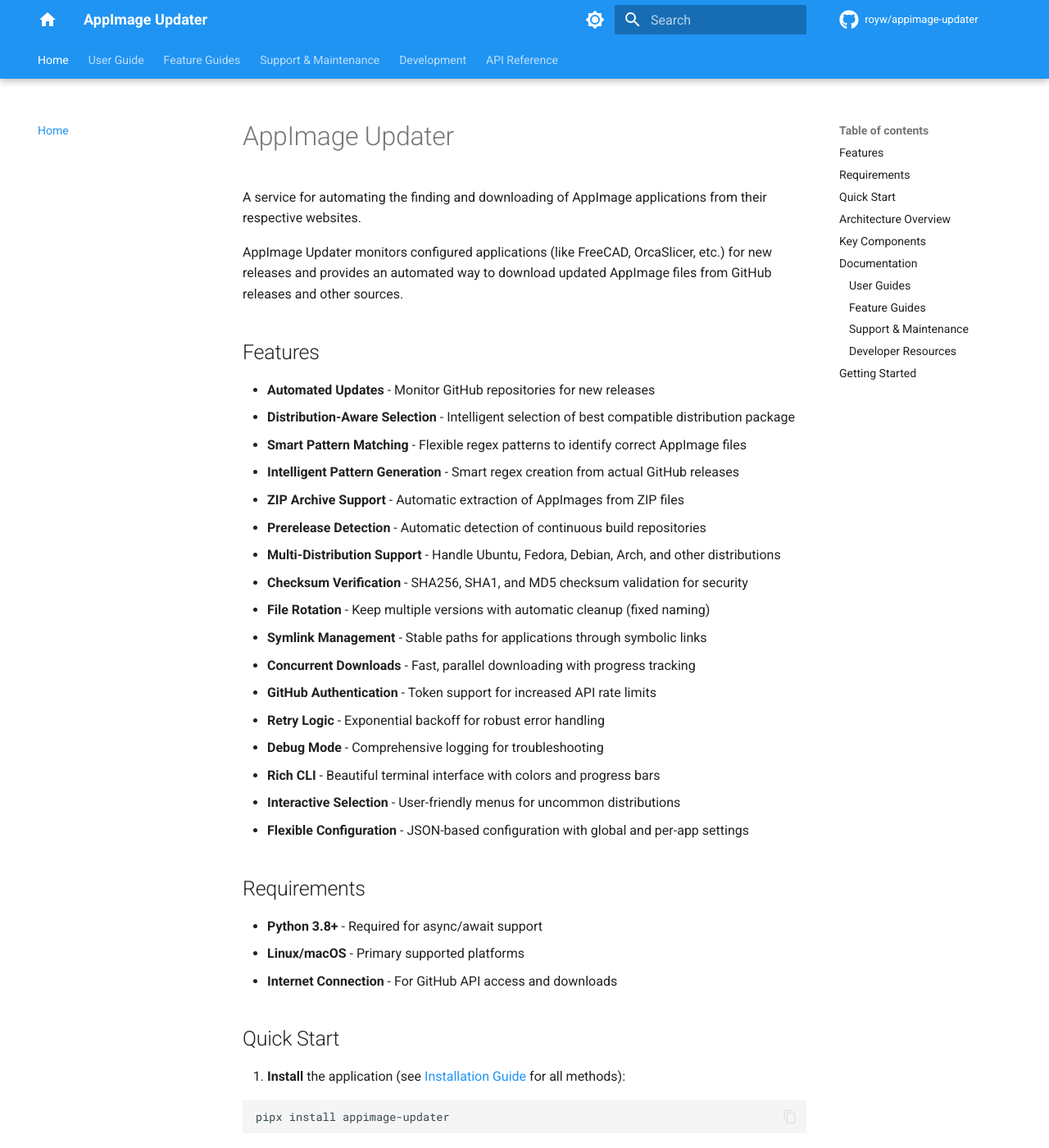
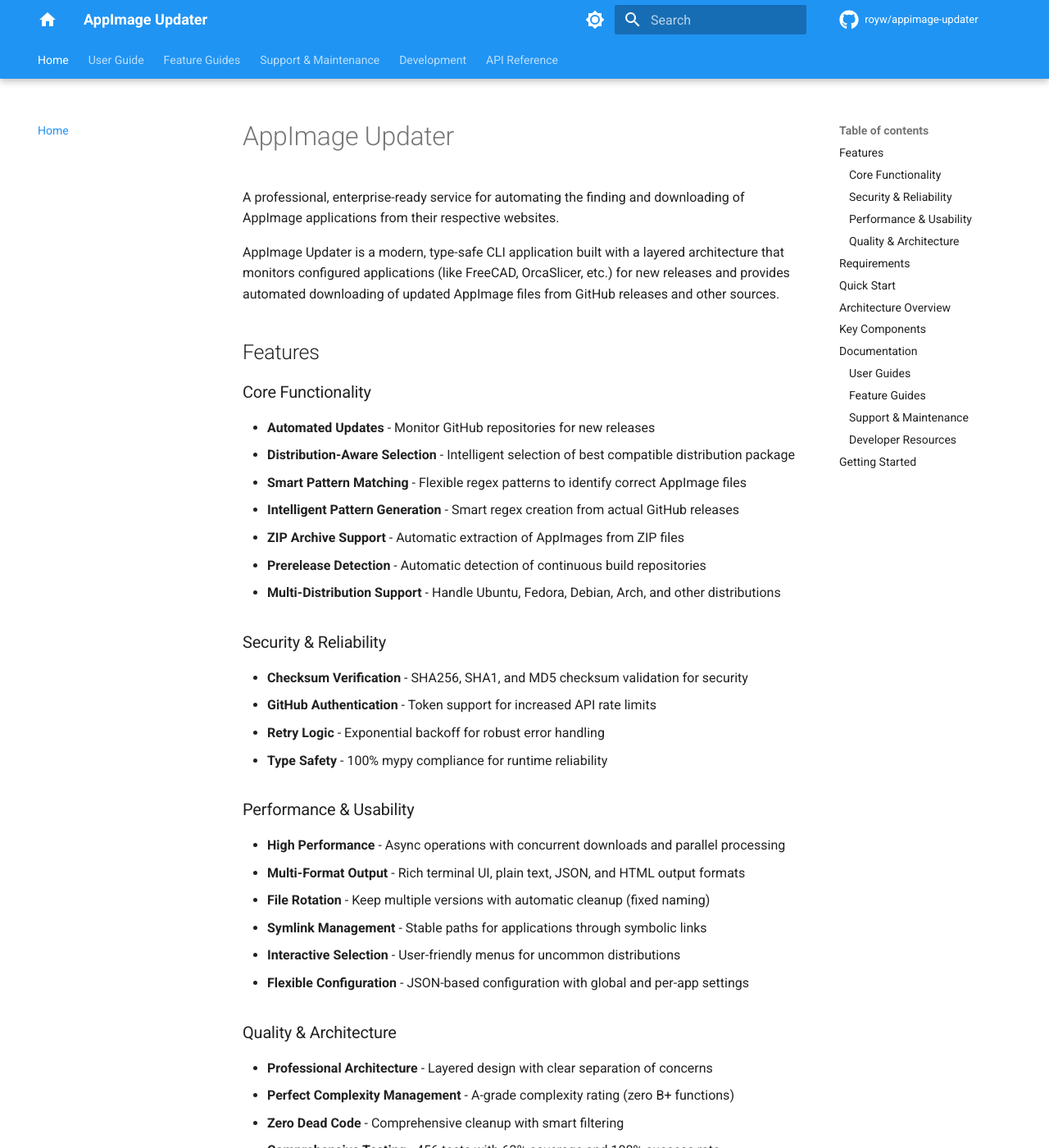
Before and after one commit to royw/appimage-updater, an MkDocs documentation site: the page built from docs/index.md, in a window 1280 px wide and 1400 px high. Shown: the whole window at 82% size. Built offline with MkDocs 1.6.1 and Material for MkDocs 9.7.7, drawn with Linux system fonts in a browser that asks for light colours; comment, search, counter and statistics services are not loaded; some of the changed text lies outside the part shown.

```diff
--- a/docs/index.md
+++ b/docs/index.md
@@ -1,10 +1,12 @@
 # AppImage Updater
 
-A service for automating the finding and downloading of AppImage applications from their respective websites.
+A professional, enterprise-ready service for automating the finding and downloading of AppImage applications from their respective websites.
 
-AppImage Updater monitors configured applications (like FreeCAD, OrcaSlicer, etc.) for new releases and provides an automated way to download updated AppImage files from GitHub releases and other sources.
+AppImage Updater is a modern, type-safe CLI application built with a layered architecture that monitors configured applications (like FreeCAD, OrcaSlicer, etc.) for new releases and provides automated downloading of updated AppImage files from GitHub releases and other sources.
 
 ## Features
+
+### Core Functionality
 
 - **Automated Updates** - Monitor GitHub repositories for new releases
 - **Distribution-Aware Selection** - Intelligent selection of best compatible distribution package
@@ -13,16 +15,30 @@ AppImage Updater monitors configured applications (like FreeCAD, OrcaSlicer, etc
 - **ZIP Archive Support** - Automatic extraction of AppImages from ZIP files
 - **Prerelease Detection** - Automatic detection of continuous build repositories
 - **Multi-Distribution Support** - Handle Ubuntu, Fedora, Debian, Arch, and other distributions
+
+### Security & Reliability
+
 - **Checksum Verification** - SHA256, SHA1, and MD5 checksum validation for security
+- **GitHub Authentication** - Token support for increased API rate limits
+- **Retry Logic** - Exponential backoff for robust error handling
+- **Type Safety** - 100% mypy compliance for runtime reliability
+
+### Performance & Usability
+
+- **High Performance** - Async operations with concurrent downloads and parallel processing
+- **Multi-Format Output** - Rich terminal UI, plain text, JSON, and HTML output formats
 - **File Rotation** - Keep multiple versions with automatic cleanup (fixed naming)
 - **Symlink Management** - Stable paths for applications through symbolic links
-- **Concurrent Downloads** - Fast, parallel downloading with progress tracking
-- **GitHub Authentication** - Token support for increased API rate limits
-- **Retry Logic** - Exponential backoff for robust error handling
-- **Debug Mode** - Comprehensive logging for troubleshooting
-- **Rich CLI** - Beautiful terminal interface with colors and progress bars
 - **Interactive Selection** - User-friendly menus for uncommon distributions
 - **Flexible Configuration** - JSON-based configuration with global and per-app settings
+
+### Quality & Architecture
+
+- **Professional Architecture** - Layered design with clear separation of concerns
+- **Perfect Complexity Management** - A-grade complexity rating (zero B+ functions)
+- **Zero Dead Code** - Comprehensive cleanup with smart filtering
+- **Comprehensive Testing** - 456 tests with 63% coverage and 100% success rate
+- **Enterprise Ready** - Robust error handling and professional code standards
 
 ## Requirements
 
```
Also changed, not shown: docs/development.md (+6 -5 lines).
